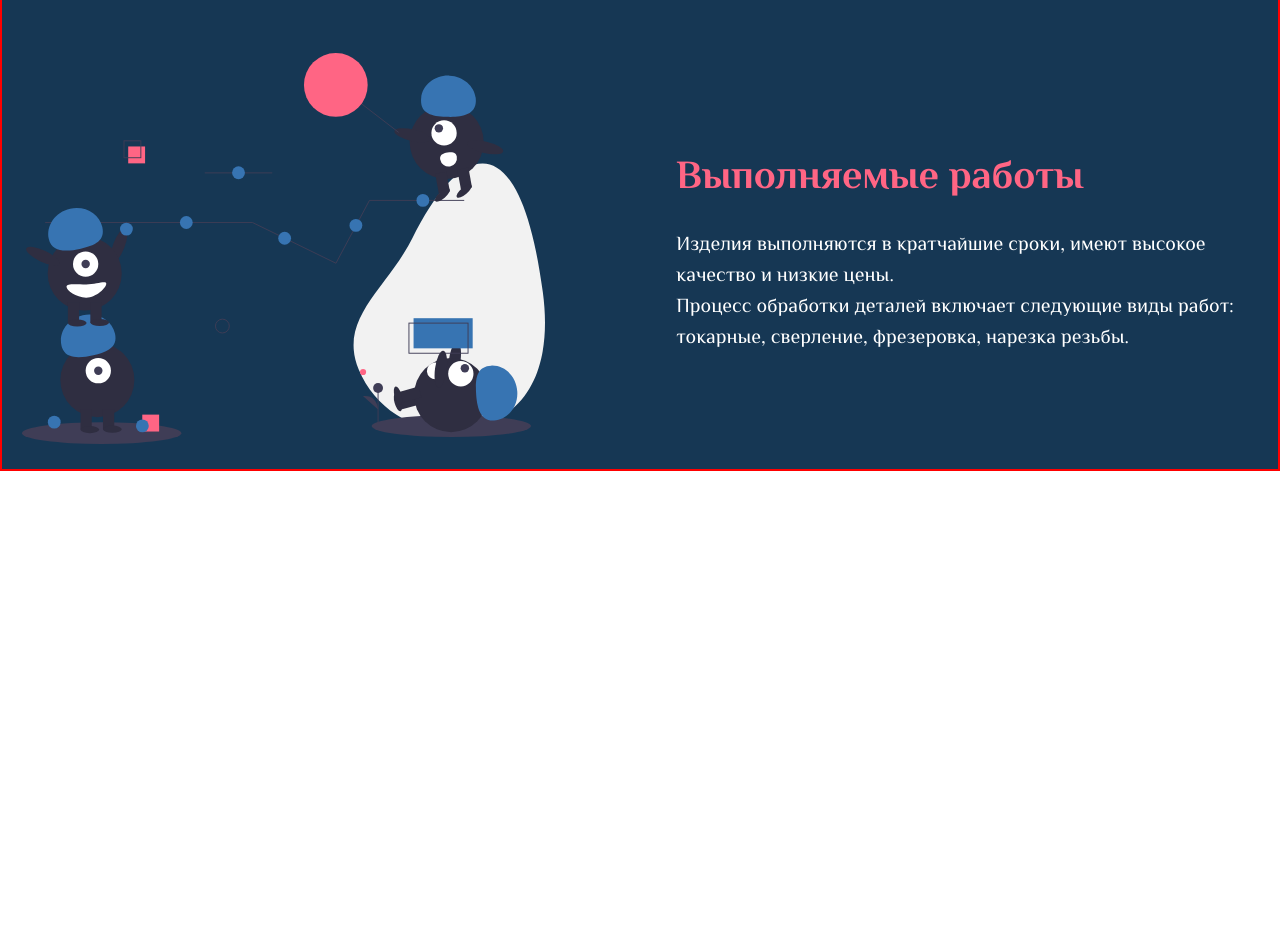
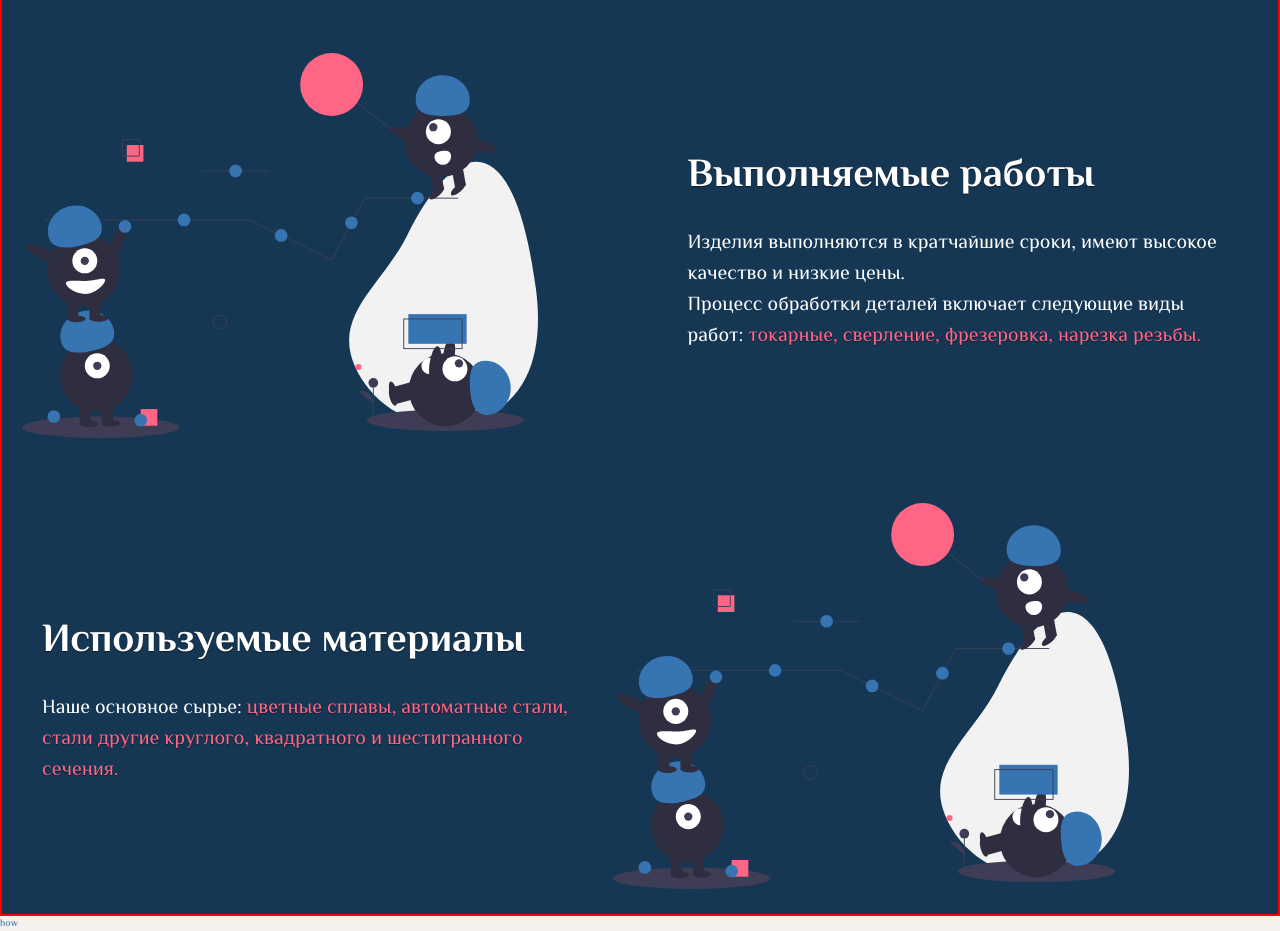
Before and after one commit to Nipponsuki/landing-page-client, a Gatsby site: page / in a window 1280 px wide. Shown: the part 920-1851 px from the top of the page. Before the commit the page ends 1391 px from the top, so only its background shows below. Built offline with nearby package versions, Linux system fonts and the light colour scheme; Gatsby itself is replaced by a stand-in of ours.

Commit message:
problem with deploying

```diff
--- a/gatsby-config.js
+++ b/gatsby-config.js
@@ -2,7 +2,7 @@ module.exports = {
   siteMetadata: {
     title: `Токарная обработка металлических деталей`,
     description: `Наша компания предлагает комплекс работ по токарной обработке металлических деталей.`,
-    author: `alex`,
+    author: `Alex`,
   },
   plugins: [
     `gatsby-plugin-styled-components`,
--- /dev/null
+++ b/src/components/About/Materials.js
@@ -0,0 +1,61 @@
+import React from 'react';
+import styled from 'styled-components';
+import { styles } from '../../utils';
+import hero from '../../images/hero.svg';
+
+const MatWrapper = styled.div`
+	display: flex;
+	align-items: center;
+	justify-content: space-around;
+	width: 100%;
+	padding: 2rem;
+	margin-top: 2rem;
+`;
+
+const Right = styled.div`
+	width: 80%;
+	padding: 2rem;
+
+	h2{
+		font-size: 4rem;
+		margin-bottom: 2rem;
+		text-shadow: 0 1px 1px rgba(0,0,0, .5);
+	}
+
+	p{
+		font-size: 2rem;
+		span{
+			color: #FF6584;
+			text-shadow: 0 1px 1px rgba(0,0,0, .5);
+		}
+}
+`;
+
+const Left = styled.div`
+	width: 90%;
+
+	img{
+		width: 80%;
+	}
+
+`;
+
+const Materials = () => {
+	return (
+		<MatWrapper>
+			<Right>
+				<h2>
+					Используемые материалы
+				</h2>
+				<p>
+					Наше основное сырье: <span>цветные сплавы, автоматные стали, стали другие круглого, квадратного и шестигранного сечения.</span>
+				</p>
+			</Right>
+			<Left>
+				<img src={hero} alt="materials" />
+			</Left>
+		</MatWrapper>
+	);
+};
+
+export default Materials;
--- a/src/components/About/Works.js
+++ b/src/components/About/Works.js
@@ -21,17 +21,19 @@ img{
 
 const Left = styled.div`
 width: 80%;
+padding: 2rem;
 
 	h2{
 		font-size: 4rem;
 		margin-bottom: 2rem;
-		color: #FF6584;
+		text-shadow: 0 1px 1px rgba(0,0,0, .5);
 	}
 
 	p{
 		font-size: 2rem;
 		span{
 			color: #FF6584;
+			text-shadow: 0 1px 1px rgba(0,0,0, .5);
 		}
 	}
 
@@ -52,7 +54,7 @@ const Works = () => {
 					Изделия выполняются в кратчайшие сроки, имеют высокое качество и низкие цены.
 				</p>
 				<p>
-					Процесс обработки деталей включает следующие виды работ: токарные, сверление, фрезеровка, нарезка резьбы.
+					Процесс обработки деталей включает следующие виды работ: <span>токарные, сверление, фрезеровка, нарезка резьбы.</span>
 				</p>
 
 			</Left>
--- a/src/components/About/index.js
+++ b/src/components/About/index.js
@@ -2,6 +2,7 @@ import React from 'react';
 import styled from 'styled-components';
 import { styles, Title } from '../../utils'
 import Works from './Works';
+import Materials from './Materials';
 
 
 const AboutWrapper = styled.div`
@@ -17,6 +18,7 @@ const index = () => {
 		<AboutWrapper>
 			<Title title="Немного о нас" message="Наша компания предлагает комплекс работ по токарной обработке металлических деталей."/>
 			<Works />
+			<Materials/>
 		</AboutWrapper>
 	);
 };
--- /dev/null
+++ b/src/components/How.js
@@ -0,0 +1,19 @@
+import React from 'react';
+import styled from 'styled-components';
+import { styles } from '../utils';
+
+const StyledHow = styled.div`
+	color: ${styles.colors.darkAccent};
+	background: ${styles.colors.headerBackground};
+
+`;
+
+const How = () => {
+	return (
+		<StyledHow>
+			how
+		</StyledHow>
+	);
+};
+
+export default How;
--- a/src/components/header.js
+++ b/src/components/header.js
@@ -2,13 +2,13 @@ import React from 'react';
 import styled from 'styled-components';
 import Navbar from './Navbar'
 import Hero from './Hero'
-import hero from '../images/hero.svg'
+import heroImage from '../images/hero.svg'
 
 
 const StyledHeader = styled.header`
 	height: 100vh;
 	width: 100%;
-	background: url(${hero});
+	background: url(${heroImage});
 	background-size:  60%;
 	background-repeat: no-repeat;
 	background-position:  right;
--- a/src/pages/index.js
+++ b/src/pages/index.js
@@ -1,6 +1,7 @@
 import React from "react"
 import Header from '../components/Header'
 import About from '../components/About'
+import How from '../components/How';
 
 
 import Layout from "../components/layout"
@@ -8,9 +9,10 @@ import SEO from "../components/seo"
 
 const IndexPage = () => (
   <Layout>
-    <SEO title="Home" keywords={[`втулки`, `токарная обработка`, `бонки`,`бобышки`, `стойки резьбовые`, `шпильки`]} />
+    <SEO title="Токарная обработка металлических деталей" keywords={[`втулки`, `токарная обработка`, `бонки`, `бобышки`, `стойки резьбовые`, `шпильки`]} />
     <Header />
     <About />
+    <How />
   </Layout>
 )
 
```
Also changed, not shown: src/pages/page-2.js (deleted, +0 -16 lines).
